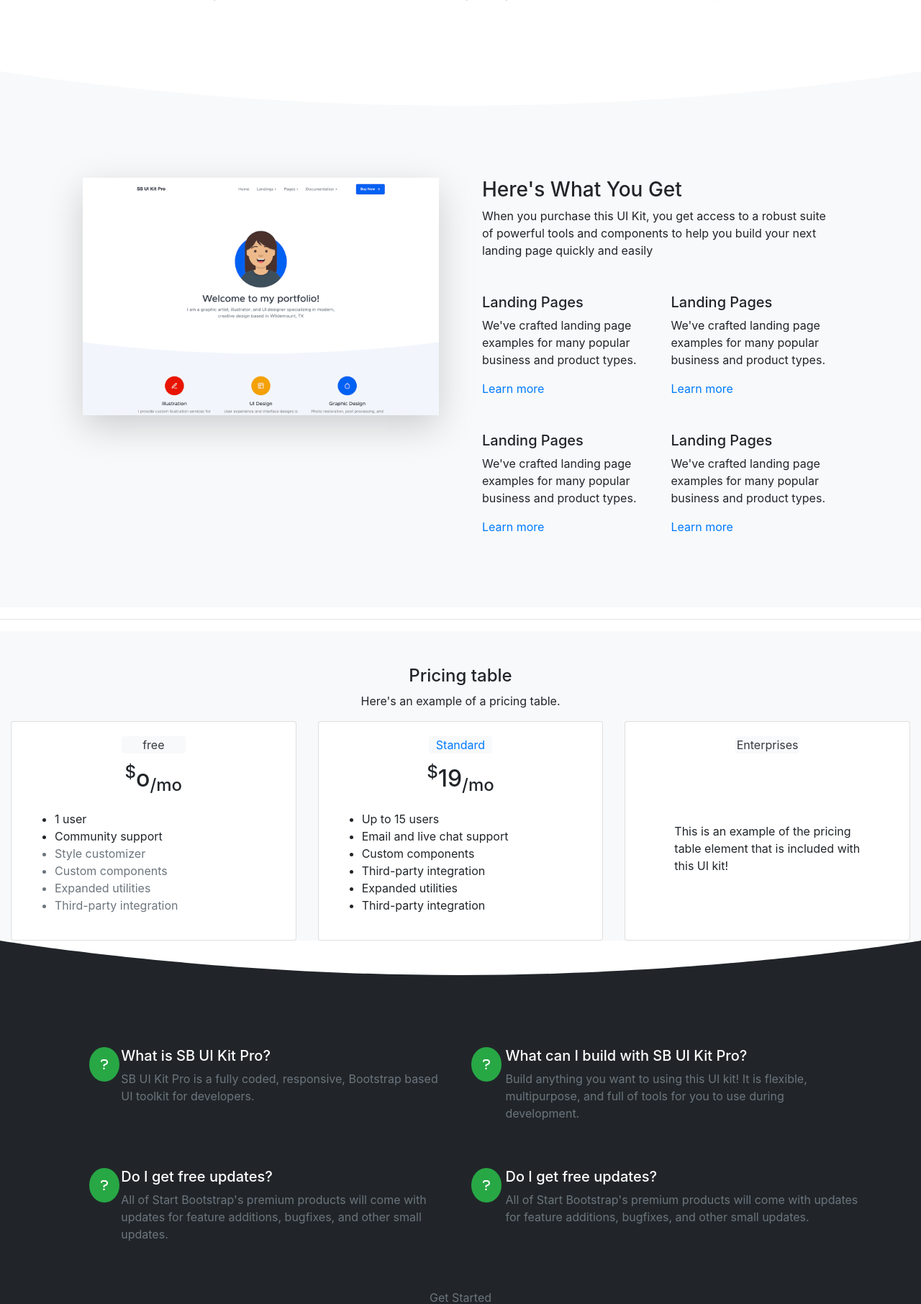
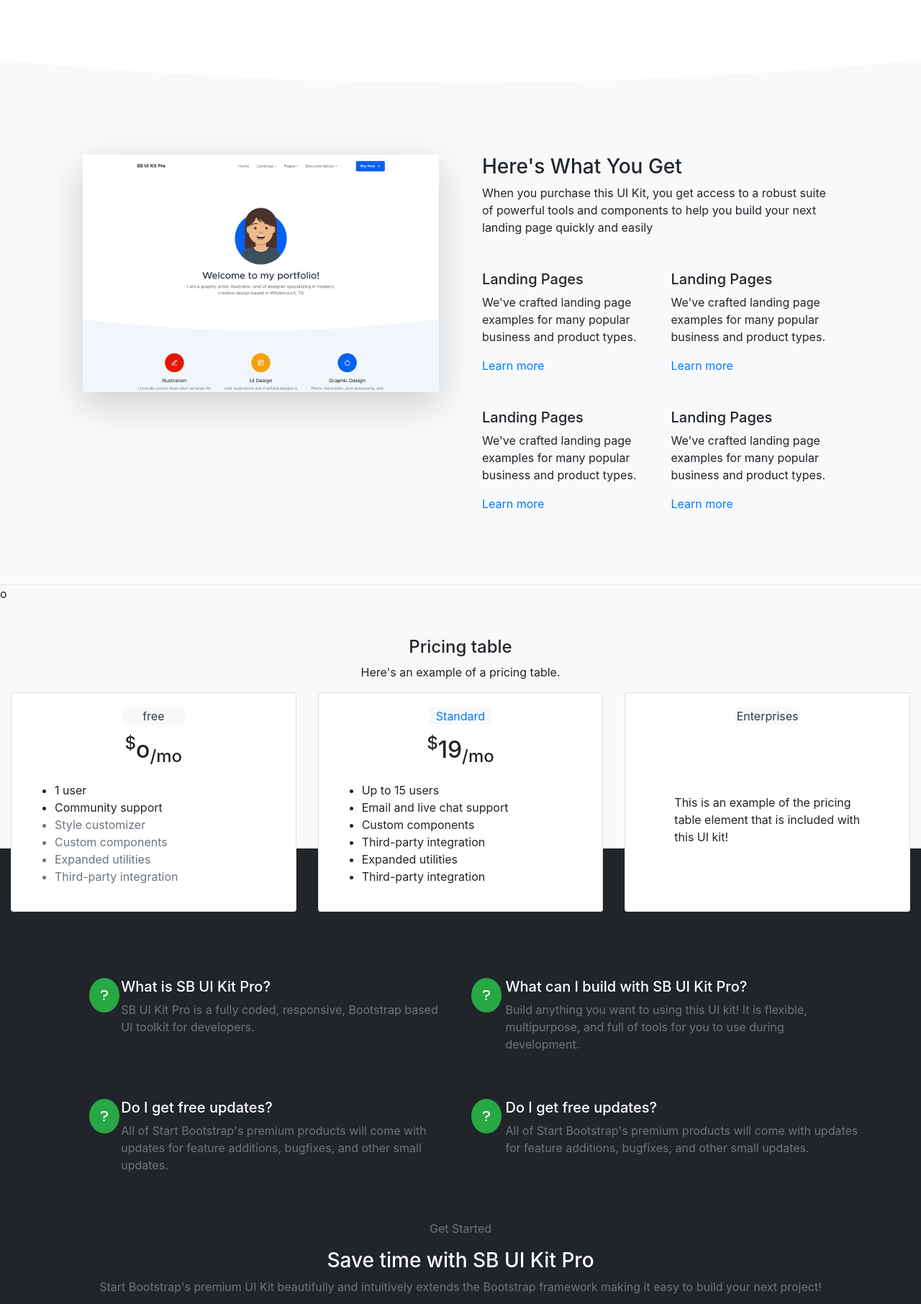
Before and after one commit to joincodecamp/tanyaCoder, a web app: file bootstrap/pages/web.html in a window 1280 px wide. Shown: the part 878-2690 px from the top of the page at 72% size. Run offline with its HTML, style and script files only (its server is not run), Linux system fonts and the light colour scheme; some libraries are stand-ins or nearby versions.

Commit message:
updated content

```diff
--- a/bootstrap/pages/style.css
+++ b/bootstrap/pages/style.css
@@ -7,10 +7,13 @@
          padding: 82px;
     margin-top: 40px;
 }
+.hro{
+margin:0;
+}
 
 .svg-border-rounded svg{
      width: 100%;
-     height: 3rem;}
+     height: 2rem;}
 
 .sec{
      padding: 80px;
@@ -20,9 +23,10 @@
 }
 section.kit-pro .wrapper {
     background: #212529;
-    padding-top: 100px;
+    padding-top: 180px;
+margin-top: -120px;
 }
 .kit-pro svg{
        width: 100%;
-     height: 3rem;
+     height: 2rem;
 }
--- a/bootstrap/pages/web.html
+++ b/bootstrap/pages/web.html
@@ -210,12 +210,12 @@
         </div>
       </div>
     </section>
-    <hr />
+    <hr class="hro">
 
       <!-- pricing table -->
 
     <section class="bg-light">
-
+        o
             <div class="col-md-12 text-center pt-5">
               <h4>Pricing table</h4>
               <p>Here's an example of a pricing table.</p>
@@ -528,7 +528,7 @@
         </div>
         </div>
 
-        <hr>
+        <hr class="hro">
 
         <div class="col-md-12 bg-light">
           <div class="row">
@@ -574,7 +574,7 @@
         </div>
         </div>
 
-        <hr>
+        <hr class="hro">
         <div class="col-md-12 bg-light">
           <div class="row text-muted p-5">
             <div class="col-md-6">
```
Also changed, not shown: calculator/cal.js (+27 -8 lines).
